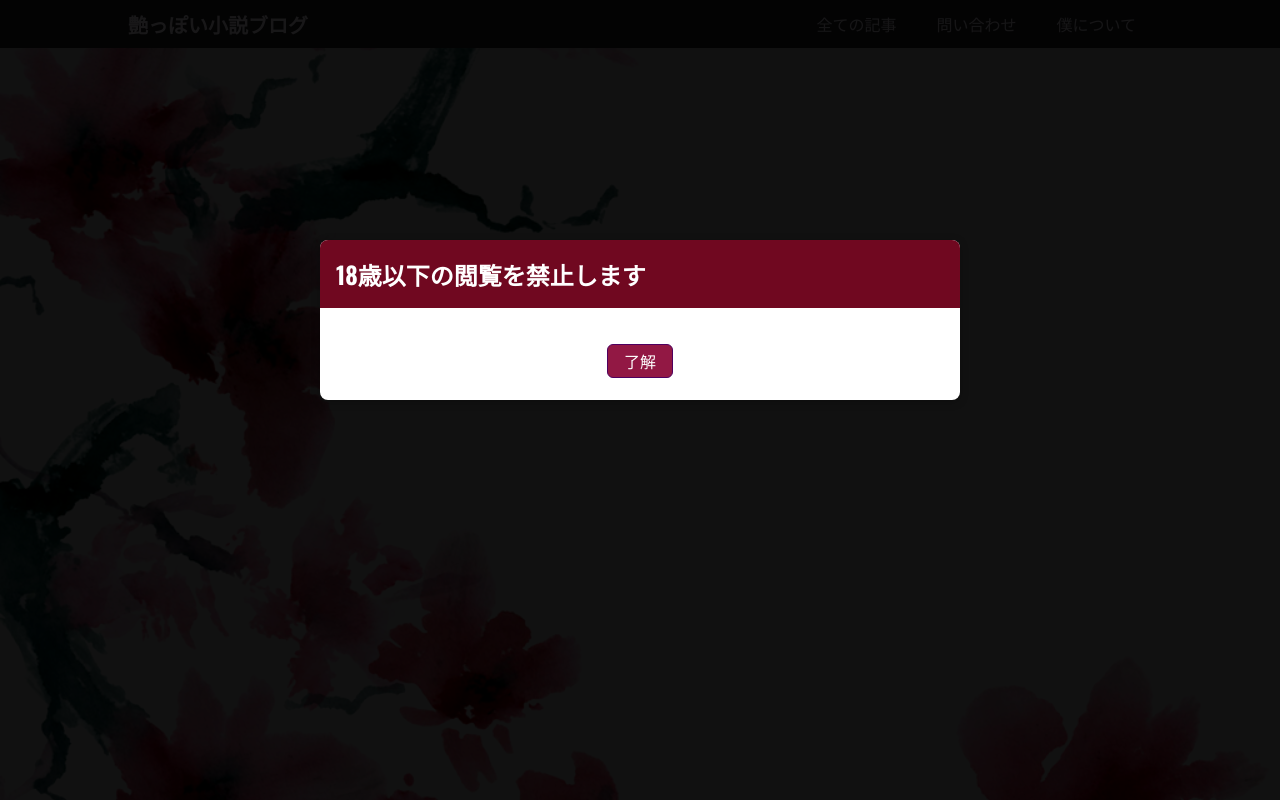
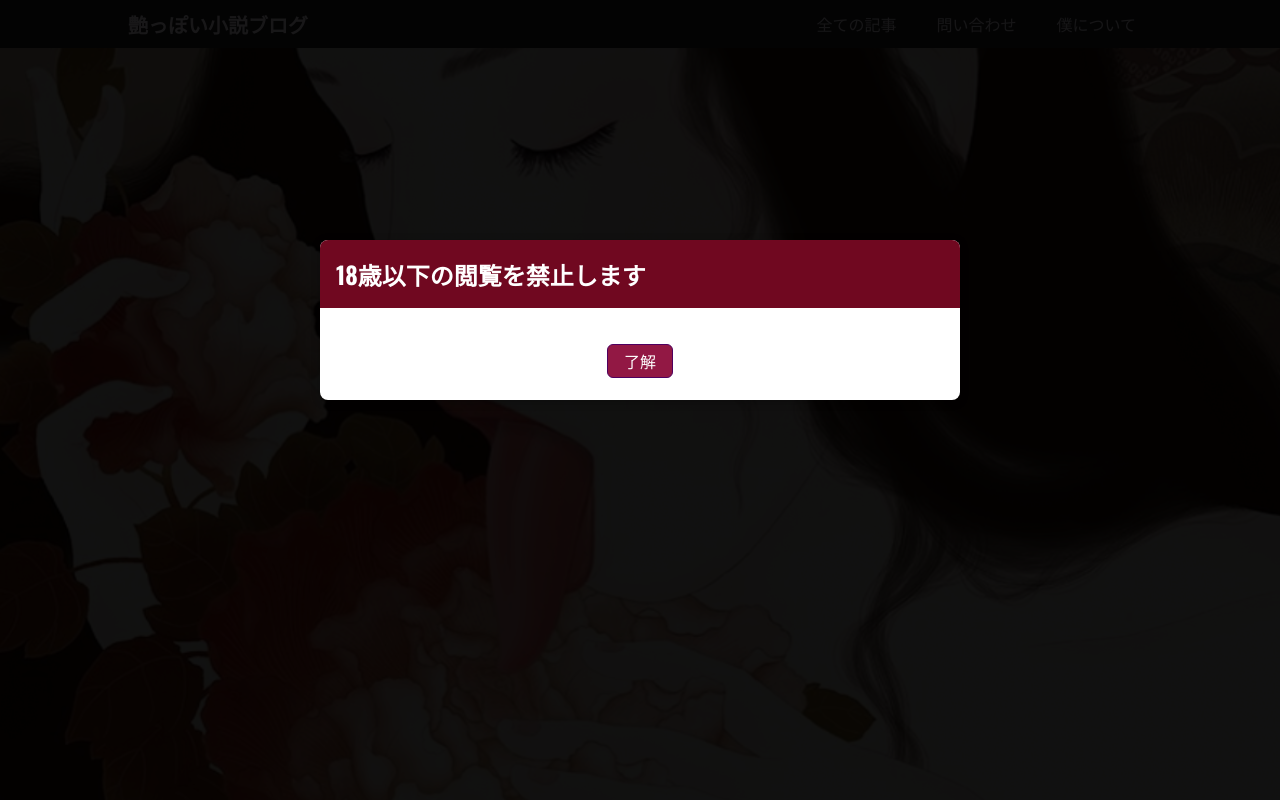
Before and after one commit to GeroWalther/ero-blog, a Next.js app: page / in a window 1280 px wide. Shown: the top 800 px of the page. Built offline with nearby package versions, Linux system fonts and the light colour scheme.

Commit message:
updates on the about and hero 3

```diff
--- a/components/home-page/heroSilder.module.css
+++ b/components/home-page/heroSilder.module.css
@@ -106,7 +106,7 @@
   cursor: pointer;
   border-radius: 6px;
   margin-top: 1.5rem;
-  margin-bottom: 6rem;
+  margin-bottom: 3rem;
 }
 .explore:hover,
 .explore:active {
--- a/components/home-page/heroSlider.js
+++ b/components/home-page/heroSlider.js
@@ -5,13 +5,13 @@ import { useState, useEffect } from "react";
 import Image from "next/image";
 
 const slides = [
-  {
-    url: "/images/site/flower-red.png",
-    title: "red flower",
-    alt: "red flower picture artwork",
-    artist: "",
-    description: "",
-  },
+  // {
+  //   url: "/images/site/flower-red.png",
+  //   title: "red flower",
+  //   alt: "red flower picture artwork",
+  //   artist: "",
+  //   description: "",
+  // },
   {
     url: "/images/site/flower-twocranesgallery.png",
     title: "玉門 - 浮世絵のアート",
```
